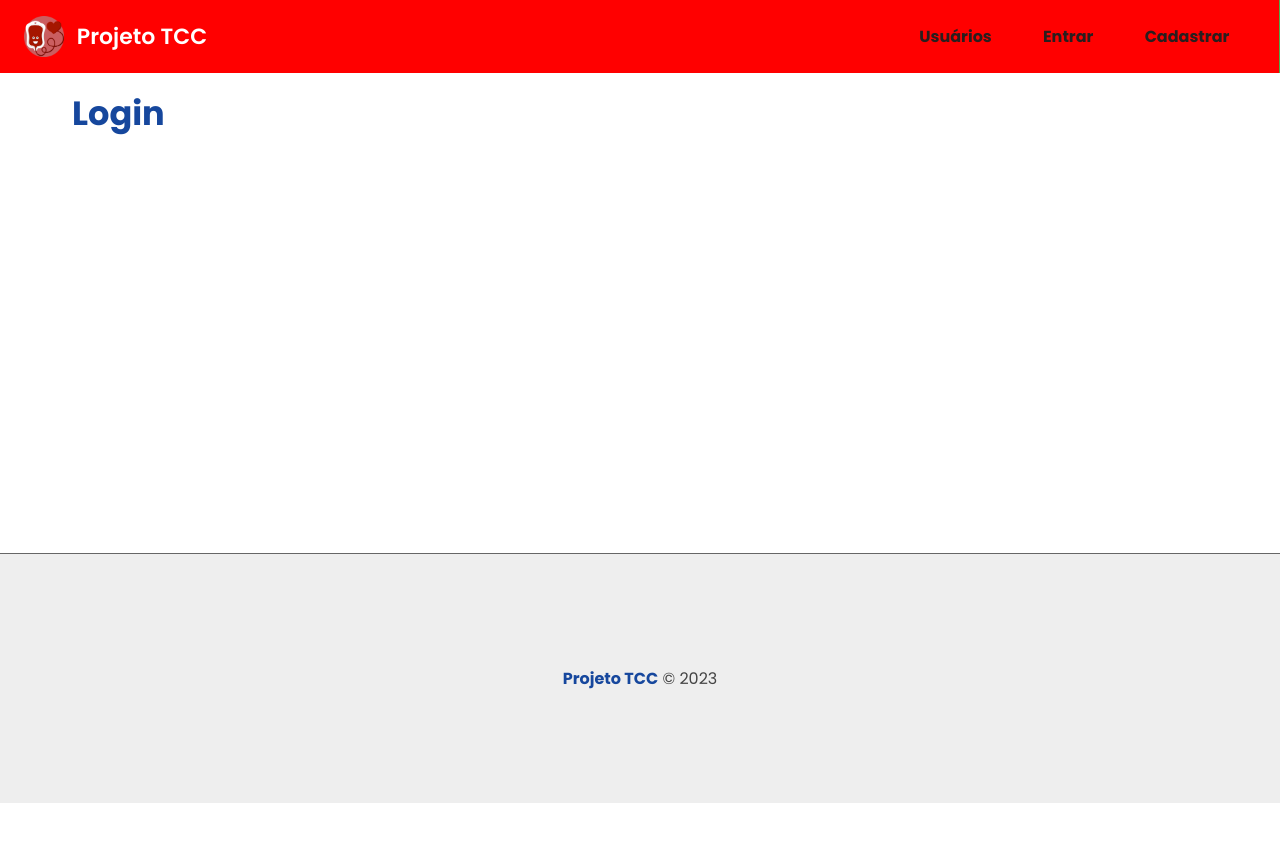
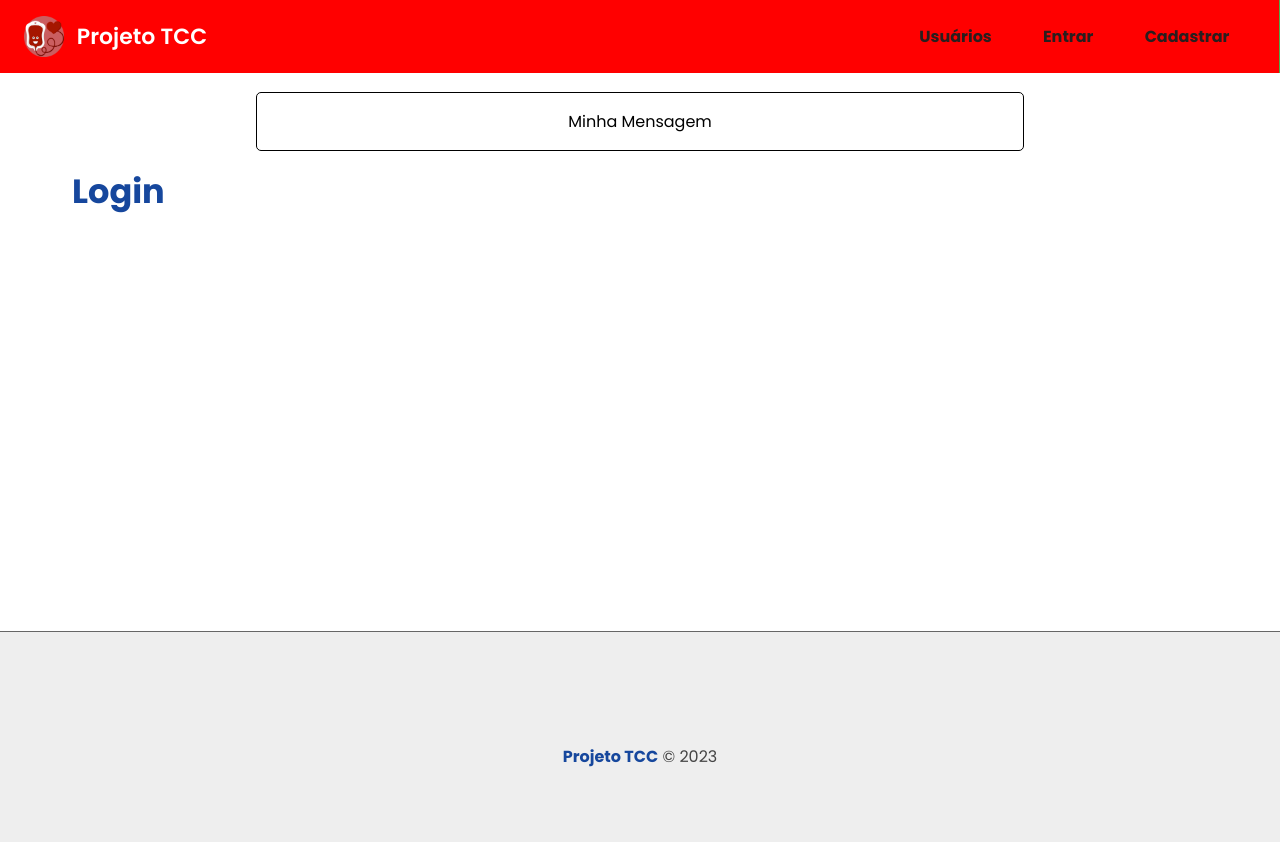
Before and after one commit to Felix566/TCC_projeto, a React (Create React App) app in the folder frontend/: page /login in a window 1280 px wide. Shown: the top 842 px of the page. Before the commit the page ends 803 px from the top, so only its background shows below. Built offline with nearby package versions, Linux system fonts and the light colour scheme.

Commit message:
Criando componente de mensagens

```diff
--- a/frontend/src/App.js
+++ b/frontend/src/App.js
@@ -5,6 +5,7 @@
 import Navbar from "./components/layout/Navbar";
 import Footer from "./components/layout/Footer";
 import Container from "./components/layout/Container";
+import Message from "./components/layout/Message";
 
 /* Pages */
 import Login from "./components/pages/Auth/Login";
@@ -19,6 +20,7 @@
     <Router>
       <UserProvider>
         <Navbar />
+        <Message />
         <Container>
           <Routes>
             <Route path="/login" element={<Login />} />
--- /dev/null
+++ b/frontend/src/components/layout/Message.js
@@ -0,0 +1,13 @@
+import { useState } from "react";
+
+import styles from "./Message.module.css";
+
+function Message() {
+  const [type, setType] = useState("");
+
+  return (
+    <div className={`${styles.message} ${styles[type]}`}>Minha Mensagem</div>
+  );
+}
+
+export default Message;
--- /dev/null
+++ b/frontend/src/components/layout/Message.module.css
@@ -0,0 +1,20 @@
+.message {
+  max-width: 60%;
+  padding: 1em;
+  border: 1px solid #000;
+  margin: 1.2em auto 0;
+  text-align: center;
+  border-radius: 5px;
+}
+
+.sucess {
+  color: #155724;
+  background-color: #d4edda;
+  border-color: #c3e6cb;
+}
+
+.error {
+  color: #721c24;
+  background-color: #f8d7da;
+  border-color: #f5c6cb;
+}
```
